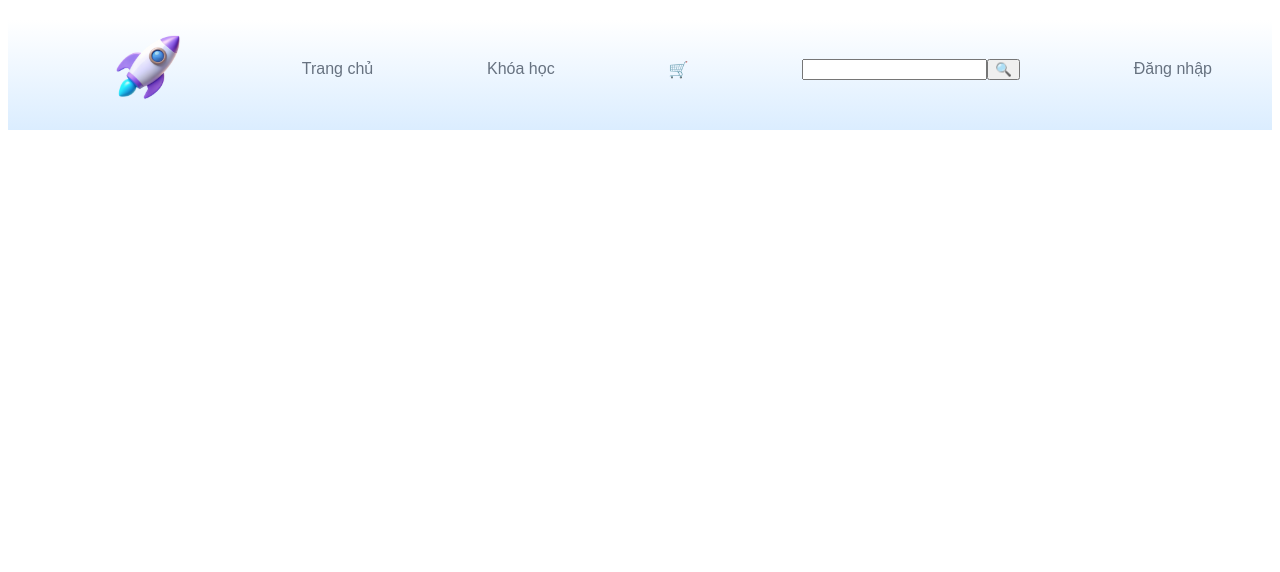
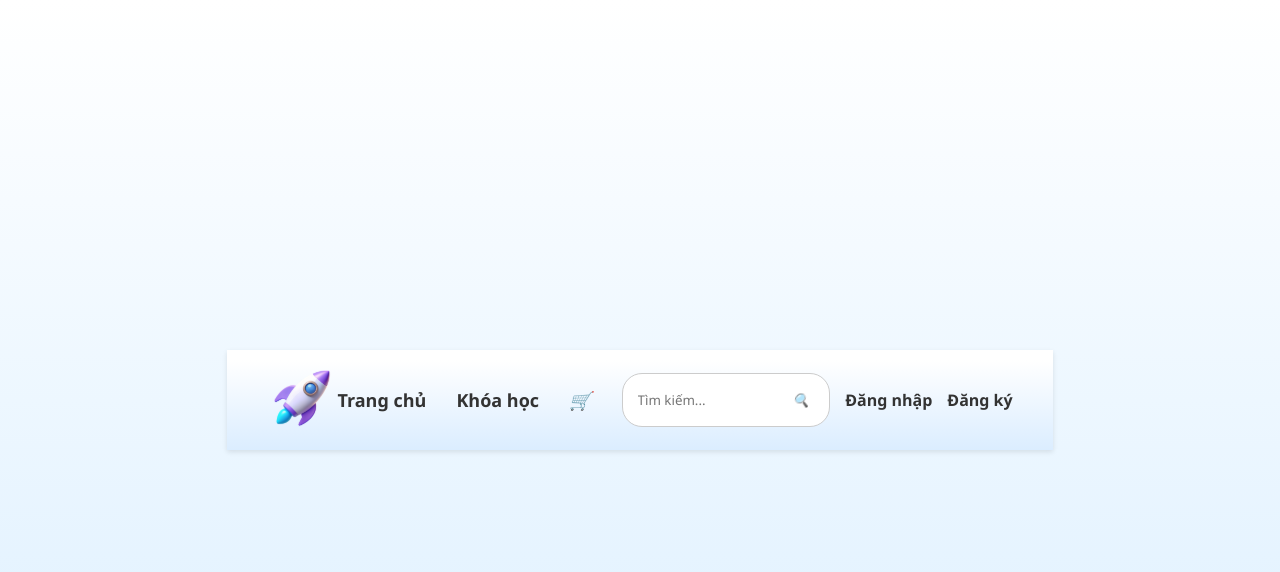
Before and after one commit to chungdt051204/DoAnThucTapChuyenNganh, a React (Vite) app in the folder DoAnThucTapChuyenNganh/client/website-ban-khoa-hoc-lap-trinh/: page / in a window 1280 px wide. Shown: the top 572 px of the page. Built offline with nearby package versions, Linux system fonts and the light colour scheme.

Commit message:
Desgin Login+Register

```diff
--- a/DoAnThucTapChuyenNganh/client/website-ban-khoa-hoc-lap-trinh/src/assets/components/Login.jsx
+++ b/DoAnThucTapChuyenNganh/client/website-ban-khoa-hoc-lap-trinh/src/assets/components/Login.jsx
@@ -10,21 +10,25 @@ export default function Login() {
         <h2>Login</h2>
         <form onSubmit={handleSubmit}>
           <label htmlFor="email">Email</label>
-          <input type="text" id="email" name="email" placeholder="Email" />
+          <input
+            type="email"
+            id="email"
+            name="email"
+            placeholder="Email"
+            required
+          />
           <label htmlFor="password">Password</label>
           <input
             type="password"
             id="password"
             name="password"
             placeholder="Password"
+            required
           />
           <button>Login</button>
         </form>
         <p>
-          Chưa có tài khoản
-          <span>
-            <Link to="/register">Đăng ký ngay</Link>
-          </span>
+          Chưa có tài khoản? <a href="/Register">Đăng ký ngay</a>
         </p>
       </section>
     </>
--- a/DoAnThucTapChuyenNganh/client/website-ban-khoa-hoc-lap-trinh/src/assets/components/UserNavBar.jsx
+++ b/DoAnThucTapChuyenNganh/client/website-ban-khoa-hoc-lap-trinh/src/assets/components/UserNavBar.jsx
@@ -1,42 +1,40 @@
 import { Link } from "react-router-dom";
 import "./components-css/NavBar.css";
+
 export default function UserNavBar() {
   return (
     <>
-      <nav>
-        <ul>
+      <nav className="navbar">
+        <div className="logo">
+          <img src="rocket-icon.svg" alt="Logo" />
+        </div>
+
+        <ul className="menu">
           <li>
-            <Link to="/">
-              <img src="rocket-icon.svg" alt="rocket 1h" class="navBar__img" />
+            <Link to="#">Trang chủ</Link>
+          </li>
+          <li>
+            <Link to="#">Khóa học</Link>
+          </li>
+          <li>
+            <Link to="#">
+              <i className="fas fa-shopping-cart">🛒</i>
             </Link>
           </li>
           <li>
-            <Link to="/">
-              <p>Trang chủ</p>
-            </Link>
-          </li>
-          <li>
-            <Link>
-              <p>Khóa học</p>
-            </Link>
-          </li>
-          <li>
-            <Link>
-              <p>🛒</p>
-            </Link>
-          </li>
-          <li>
-            <div>
-              <input type="text" />
-              <button>🔍</button>
+            <div className="search-box">
+              <input type="text" placeholder="Tìm kiếm..." />
+              <button>
+                <i className="fas fa-search">🔍</i>
+              </button>
             </div>
           </li>
-          <li>
-            <Link to="/login">
-              <p>Đăng nhập</p>
-            </Link>
-          </li>
         </ul>
+
+        <div className="auth">
+          <Link to="/Login">Đăng nhập</Link>
+          <Link to="/Register">Đăng ký</Link>
+        </div>
       </nav>
     </>
   );
--- a/DoAnThucTapChuyenNganh/client/website-ban-khoa-hoc-lap-trinh/src/assets/components/components-css/Auth.css
+++ b/DoAnThucTapChuyenNganh/client/website-ban-khoa-hoc-lap-trinh/src/assets/components/components-css/Auth.css
@@ -1,10 +1,68 @@
+/*Reset cơ bản*/
+* {
+  margin: 0;
+  padding: 0;
+  box-sizing: border-box;
+  font-family: "Segoe UI", sans-serif;
+}
+
+/* Toàn trang */
+body {
+  height: 100vh;
+  display: flex;
+  justify-content: center;
+  align-items: center;
+  background: linear-gradient(to bottom, #ffffff, #dbefff);
+}
+
+/* Khung đăng nhập */
 section {
-  width: 1000px;
-  margin: auto;
+  background-color: #fff;
+  padding: 40px;
+  border-radius: 10px;
+  box-shadow: 0 0 10px rgba(0, 0, 0, 0.1);
+  width: 300px;
+  text-align: center;
 }
-section > form {
-  width: 300px;
-  display: flex;
-  flex-direction: column;
-  gap: 5px;
+
+h2 {
+  color: #0070ba;
+  margin-bottom: 20px;
 }
+
+input {
+  width: 100%;
+  padding: 10px;
+  margin: 8px 0;
+  border: 1px solid #ccc;
+  border-radius: 5px;
+}
+
+button {
+  width: 100%;
+  padding: 10px;
+  background-color: #0070ba;
+  color: white;
+  border: none;
+  border-radius: 5px;
+  cursor: pointer;
+  font-weight: bold;
+}
+
+button:hover {
+  background-color: #005fa3;
+}
+
+p {
+  margin-top: 15px;
+  font-size: 14px;
+}
+
+a {
+  color: #0070ba;
+  text-decoration: none;
+}
+
+a:hover {
+  text-decoration: underline;
+}
--- a/DoAnThucTapChuyenNganh/client/website-ban-khoa-hoc-lap-trinh/src/assets/components/components-css/NavBar.css
+++ b/DoAnThucTapChuyenNganh/client/website-ban-khoa-hoc-lap-trinh/src/assets/components/components-css/NavBar.css
@@ -1,32 +1,86 @@
-nav {
-  padding: 3px;
+* {
+  margin: 0;
+  padding: 0;
+  box-sizing: border-box;
+  font-family: "Segoe UI", sans-serif;
+}
+
+body {
+  background: #fff;
+}
+
+.navbar {
+  width: 100%;
+  height: 70px;
   background: linear-gradient(rgb(255, 255, 255) 10%, rgb(219, 237, 255));
+  display: flex;
+  align-items: center;
+  justify-content: space-between;
+  padding: 50px 40px;
+  box-shadow: 0 2px 5px rgba(0, 0, 0, 0.1);
 }
-nav > ul {
+
+.logo img {
+  width: 70px;
+  height: 70px;
+  transition: transform 0.3s;
+
+  &:hover {
+    transform: scale(1.2);
+  }
+}
+
+.menu {
+  list-style: none;
   display: flex;
-  flex-direction: row;
-  justify-content: space-around;
   align-items: center;
+  gap: 30px;
 }
-ul > li {
-  list-style-type: none;
-  transition: 0.3s;
+
+.menu li a {
+  display: inline-block;
+  text-decoration: none;
+  color: #333;
+  font-weight: 600;
+  transition: color 0.3s;
+  transition: transform 0.3s;
+  font-size: 18px;
 }
-li > a {
+
+.menu li a:hover {
+  color: #0078ff;
+  transform: scale(1.1);
+}
+
+.search-box {
+  display: flex;
+  align-items: center;
+  background: white;
+  border: 1px solid #ccc;
+  border-radius: 20px;
+  padding: 4px 10px;
+}
+
+.search-box input {
+  border: none;
+  outline: none;
+  padding: 5px;
+  width: 150px;
+}
+
+.search-box button {
+  background: none;
+  border: none;
+  cursor: pointer;
+}
+
+.auth a {
+  margin-left: 15px;
   text-decoration: none;
+  color: #333;
+  font-weight: 600;
 }
-li > a > img {
-  width: 80px;
-  height: 80px;
-  transition: 0.3s;
+
+.auth a:hover {
+  color: #0078ff;
 }
-li > a > p {
-  color: rgb(103, 114, 128);
-  font-family: "Chakra Petch", sans-serif;
-  transition: 0.3s;
-}
-li > a > p:hover,
-li > a > img:hover {
-  transform: scale(1.2);
-  transition: 0.3s;
-}
```
